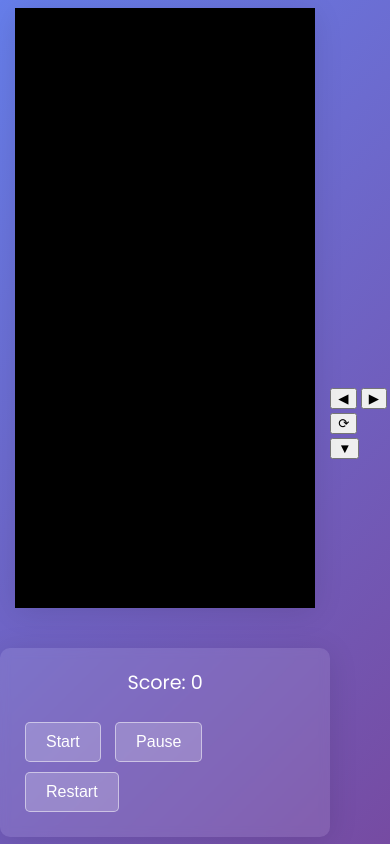
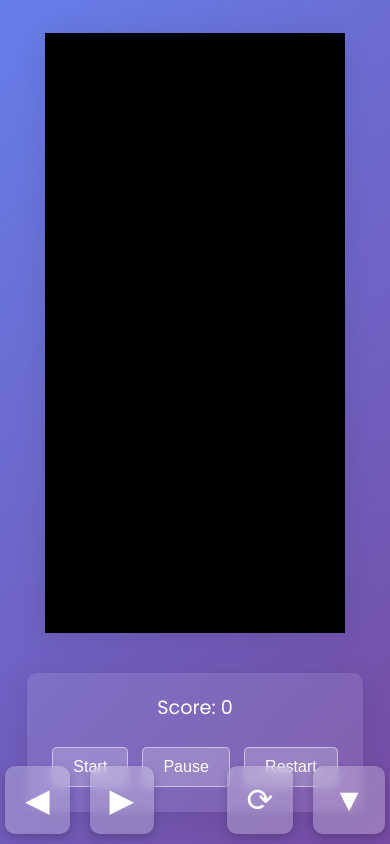
Before and after one commit to IkshwakuVanani/Tertris, a plain HTML site: page index.html in a window 390 px wide. Drawn offline with Linux system fonts and the light colour scheme.

Commit message:
Update style.css

```diff
--- a/style.css
+++ b/style.css
@@ -104,3 +104,45 @@ canvas {
     margin-top: 20px;
   }
 }
+/* Mobile Controls */
+.mobile-controls {
+  display: none;
+}
+
+@media (max-width: 768px) {
+  .mobile-controls {
+    display: flex;
+    justify-content: space-between;
+    width: 100%;
+    position: fixed;
+    bottom: 10px;
+    padding: 0 20px;
+    z-index: 10;
+  }
+
+  .mobile-controls button {
+    font-size: 2rem;
+    padding: 15px 20px;
+    border: none;
+    border-radius: 10px;
+    background: rgba(255, 255, 255, 0.25);
+    backdrop-filter: blur(5px);
+    color: white;
+    margin: 0 5px;
+    box-shadow: 0 4px 10px rgba(0,0,0,0.2);
+  }
+
+  .mobile-left, .mobile-right {
+    display: flex;
+    gap: 10px;
+  }
+
+  canvas {
+    max-width: 100vw;
+    height: auto;
+  }
+
+  .main-container {
+    flex-direction: column;
+  }
+}
```
